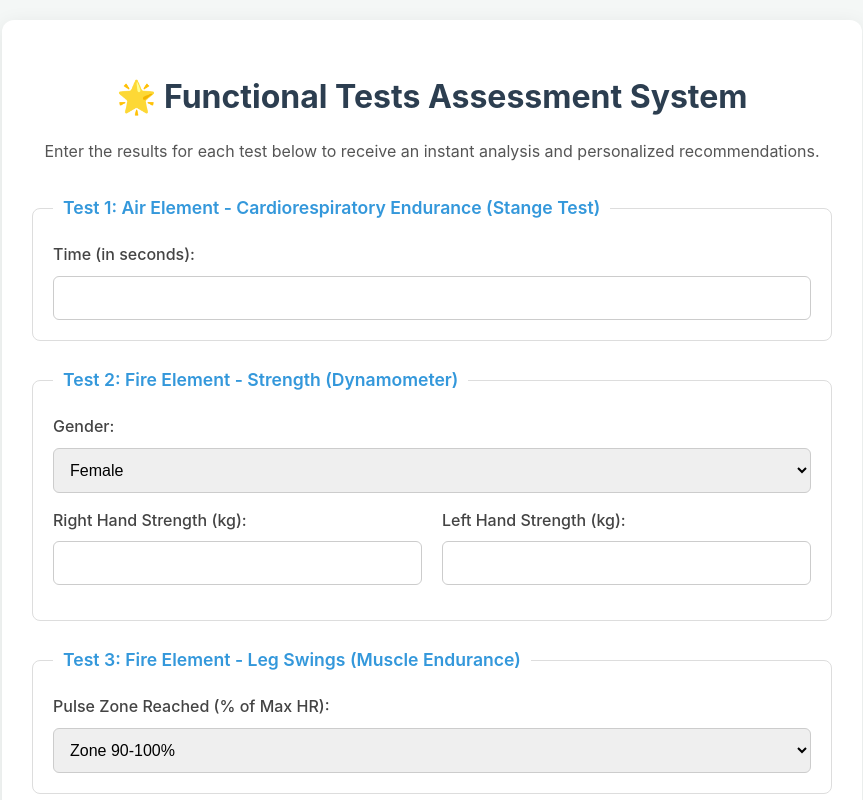
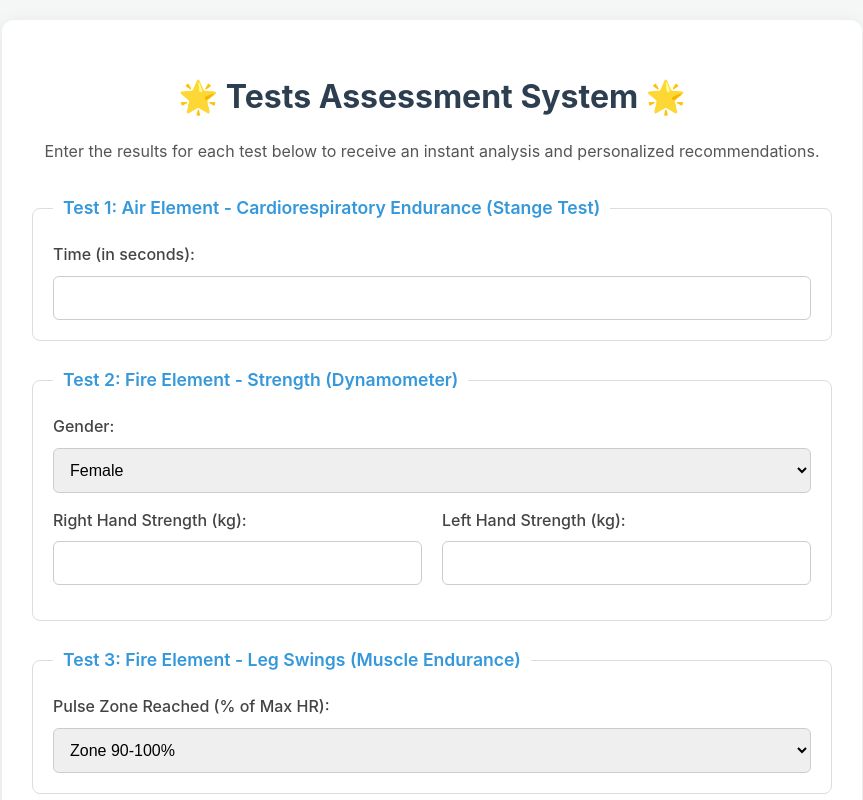
Before and after one commit to hasnain769/Test-system, a plain HTML site: page index.html in a window 1280 px wide. Shown: the top 800 px of the page, without its empty margins (208-1071 px from the left). Drawn offline with Linux system fonts and the light colour scheme.

Commit message:
new updates new

```diff
--- a/index.html
+++ b/index.html
@@ -8,7 +8,7 @@
 </head>
 <body>
     <div class="container">
-        <h1>🌟 Functional Tests Assessment System</h1>
+        <h1>🌟 Tests Assessment System 🌟</h1>
         <p>Enter the results for each test below to receive an instant analysis and personalized recommendations.</p>
 
         <form id="calculator-form">
```
